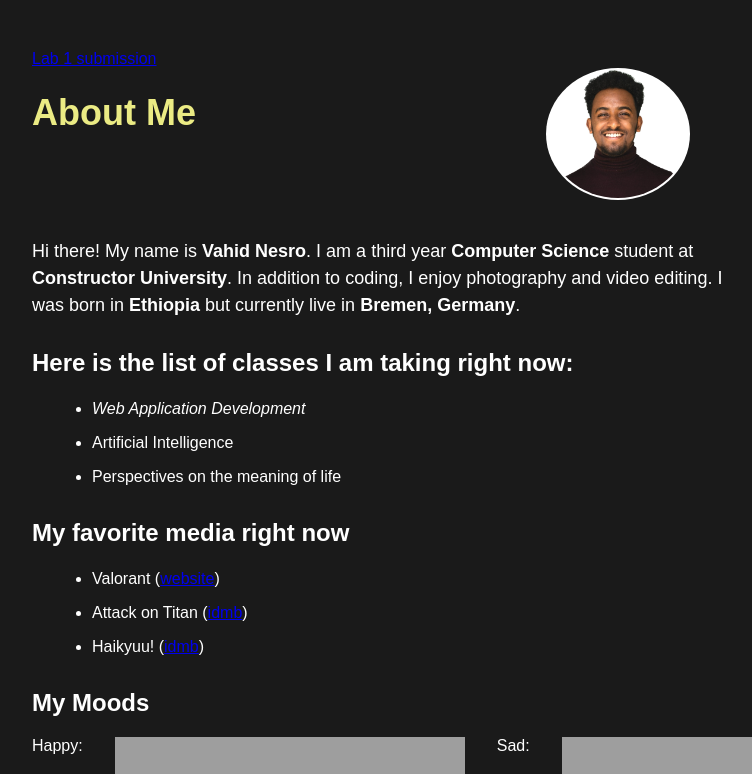
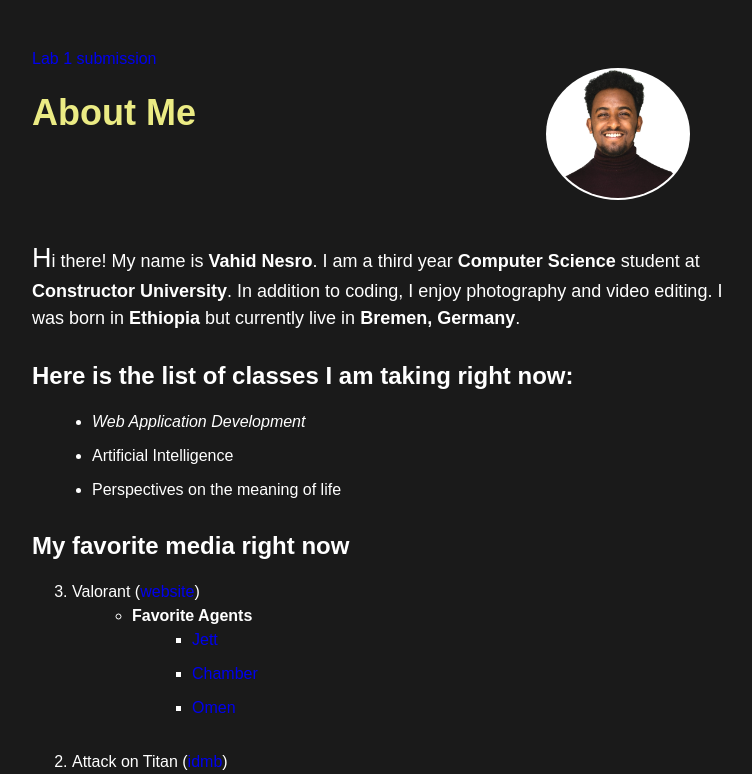
Before and after one commit to Vahid1919/vahid1919.github.io, a PHP site: page / in a window 1280 px wide. Shown: the top 774 px of the page, without its empty margins (258-1010 px from the left). Run offline with PHP 8.4, Linux system fonts and the light colour scheme; grey boxes are pictures that could not be loaded.

Commit message:
Completed advanced tasks

```diff
--- a/index.html
+++ b/index.html
@@ -29,11 +29,24 @@
 			<li>Perspectives on the meaning of life</li>
 		</ul>
 		<h2>My favorite media right now</h2>
-		<ul>
-			<li>Valorant (<a href="https://playvalorant.com/de-de/">website</a>)</li>
+		<ol reversed>
+			<li>Valorant (<a href="https://playvalorant.com/de-de/">website</a>)
+                <ul>
+                    <li>
+                        <b>Favorite Agents</b>
+                        <ul>
+                            <li><a href="https://playvalorant.com/de-de/agents/jett/">Jett</a></li>
+                            <li><a href="https://playvalorant.com/de-de/agents/chamber/">Chamber</a></li>
+                            <li><a href="https://playvalorant.com/de-de/agents/omen/">Omen</a></li>
+                        </ul>
+                    </li>
+                </ul>
+
+            </li>
+
 			<li>Attack on Titan (<a href="https://www.imdb.com/title/tt2560140/">idmb</a>)</li>
 			<li>Haikyuu! (<a href="https://www.imdb.com/title/tt3398540/?ref_=nv_sr_srsg_0">idmb</a>)</li>
-		</ul>
+		</ol>
 
         <h2>My Moods</h2>
         <div class="img-container">
--- a/style.css
+++ b/style.css
@@ -62,3 +62,15 @@ h1{
     display: flex;
     gap: 50%;
 }
+
+a{
+    text-decoration: none;
+}
+
+a:hover{
+    text-decoration: underline;
+}
+
+p::first-letter{
+    font-size: calc(18px * 1.5);
+}
```
